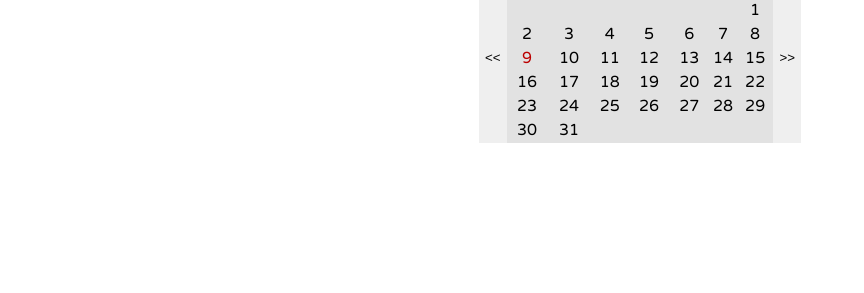
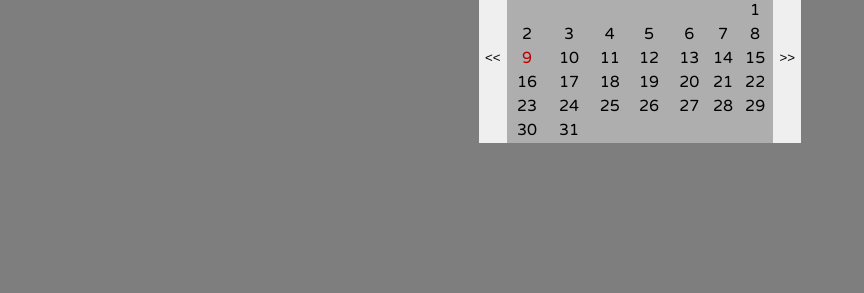
Before and after one commit to pmjuu/calendar_project, a plain HTML site: page index.html in a window 1280 px wide. Shown: the part 507-800 px from the top of the page, without its empty margins (0-864 px from the left). Drawn offline with Linux system fonts and the light colour scheme; the site is published under a folder, as on GitHub Pages, so addresses that start at the root find nothing.

Commit message:
html img src fix

```diff
--- a/index.html
+++ b/index.html
@@ -17,7 +17,7 @@
   </head>
 
   <body>
-    <img id="bgImage" src="/images/bg_aurora.jpg" alt="bg_aurora">
+    <img id="bgImage" src="./images/bg_aurora.jpg" alt="bg_aurora">
     <section>
       <div class="image-box">
         <img src="images/vanilla_coding_logo.png" />
```
